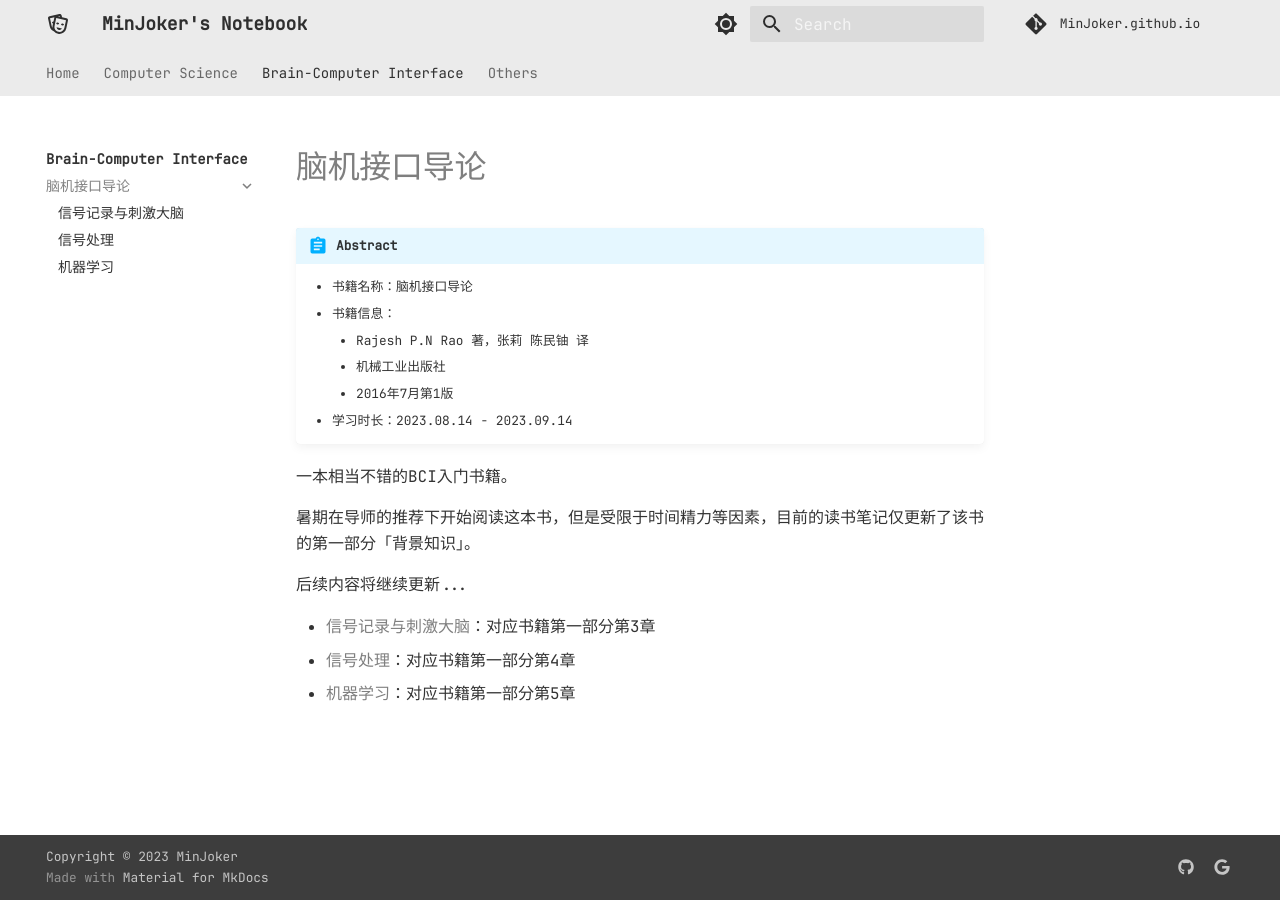
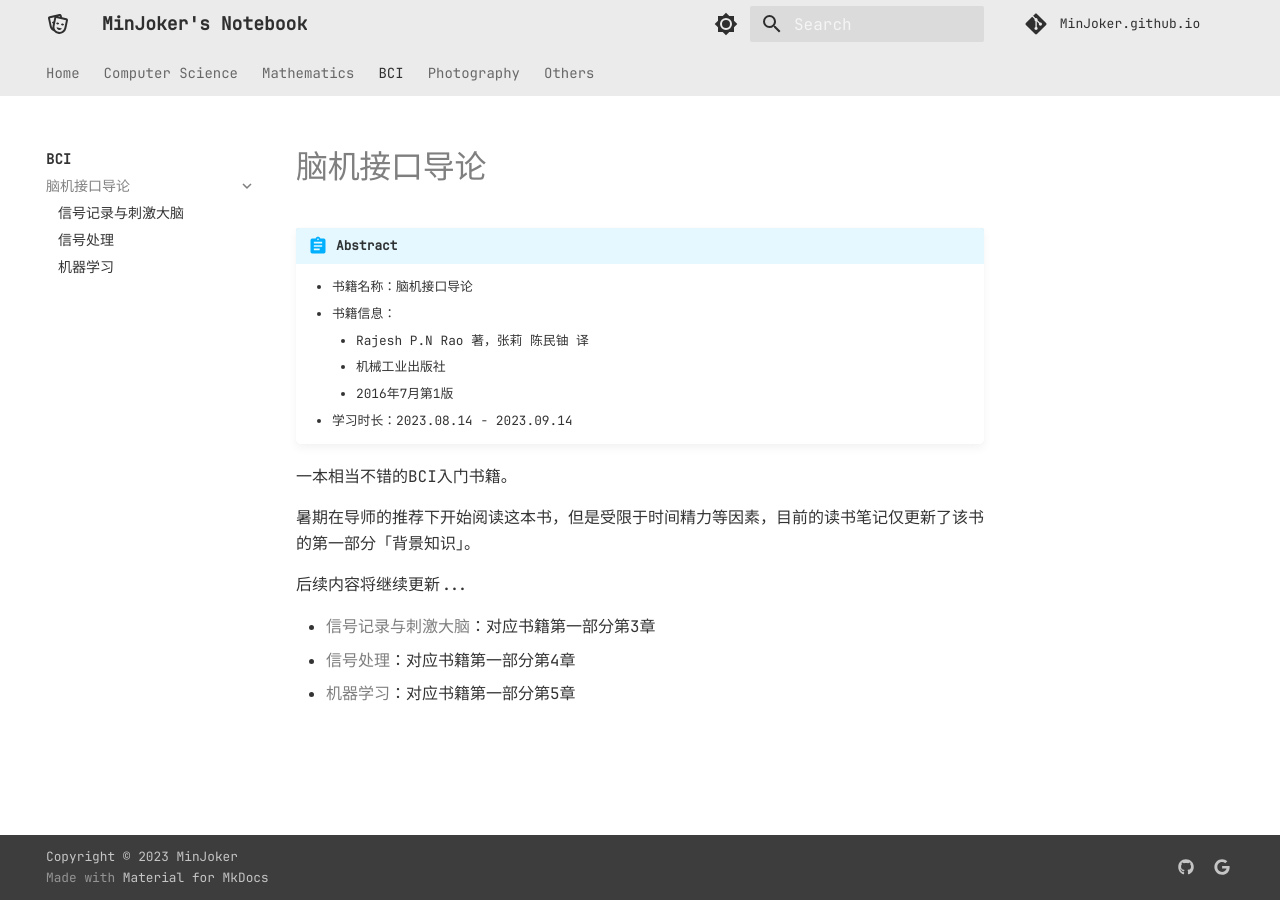
Before and after one commit to MinJoker/MinJoker.github.io, an MkDocs documentation site: the page built from docs/bci/bciai/index.md, in a window 1280 px wide. Built offline with MkDocs 1.6.1 and Material for MkDocs 9.7.7, drawn with Linux system fonts in a browser that asks for light colours; some web fonts are replaced; comment, search, counter and statistics services are not loaded.

Commit message:
update 23-10-02 new folder: math, photography

```diff
--- a/mkdocs.yml
+++ b/mkdocs.yml
@@ -106,7 +106,10 @@ nav:
       - cs/algorithms/index.md
       - cs/algorithms/lec1.md
 
-  - Brain-Computer Interface:
+  - Mathematics:
+    - math/index.md
+
+  - BCI:
     - bci/index.md
     - 脑机接口导论:
       - bci/bciai/index.md
@@ -114,5 +117,8 @@ nav:
       - bci/bciai/ch4.md
       - bci/bciai/ch5.md
 
+  - Photography:
+    - photo/index.md
+
   - Others:
     - others/index.md
```
Also changed, not shown: docs/math/index.md (added, +1 -0 lines), docs/photo/index.md (added, +1 -0 lines).
